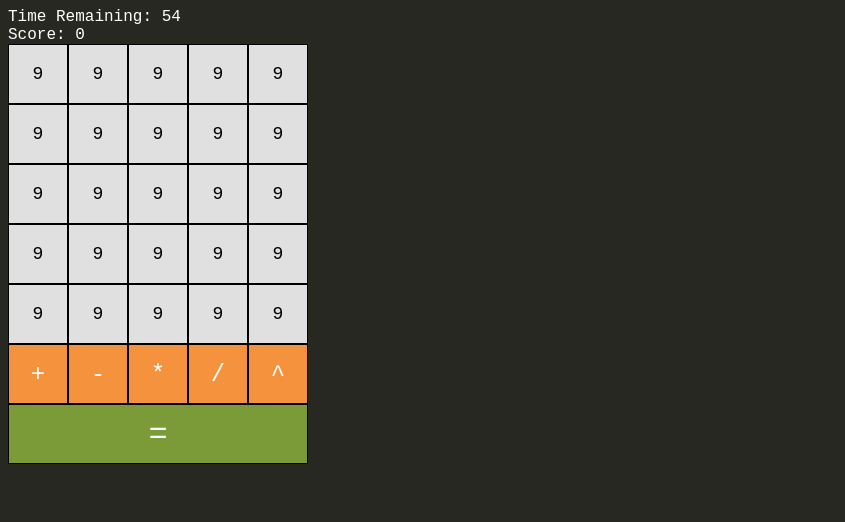
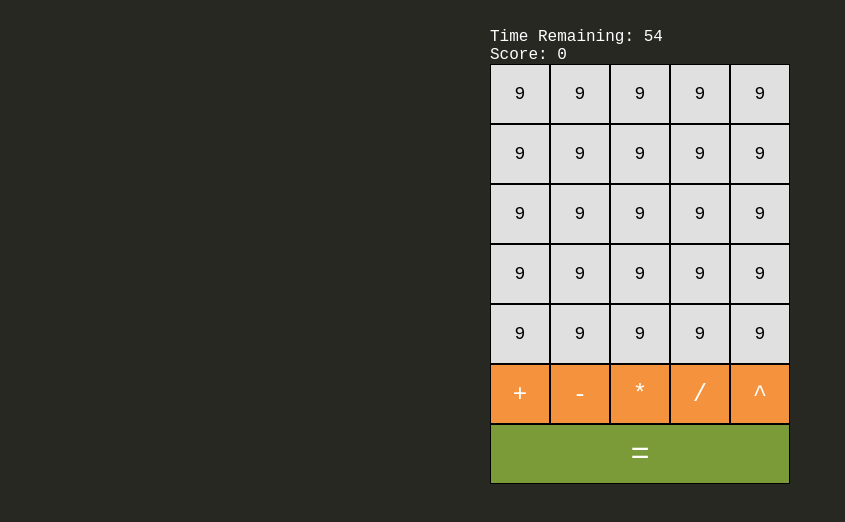
Before and after one commit to lancesnider/math-boggle, a React app: page / in a window 1280 px wide. Shown: the whole page, without its empty margins (0-845 px from the left). Built offline with nearby package versions, Linux system fonts and the light colour scheme.

Commit message:
center the board

```diff
--- a/MathBoggle.js
+++ b/MathBoggle.js
@@ -32,9 +32,11 @@ class MathBoggle extends React.Component {
   render(){
     return (
       <div>
-        <TimeTracker totalTime={59} onCountdownComplete={this.onCountdownComplete} />
-        <ScoreTracker score={this.state.score} />
-        <GameBoard />
+        <div className="math-boggle">
+          <TimeTracker totalTime={59} onCountdownComplete={this.onCountdownComplete} />
+          <ScoreTracker score={this.state.score} />
+          <GameBoard />
+        </div>
       </div>
     )
   }
--- a/math-boggle/styles.css
+++ b/math-boggle/styles.css
@@ -2,6 +2,12 @@ body {
   background-color: #272822;
   color: white;
   font-family: Courier New,Courier,Lucida Sans Typewriter,Lucida Typewriter,monospace;
+}
+
+.math-boggle {
+  width: 300px;
+  padding-top: 20px;
+  margin: auto;
 }
 
 .button {
```
